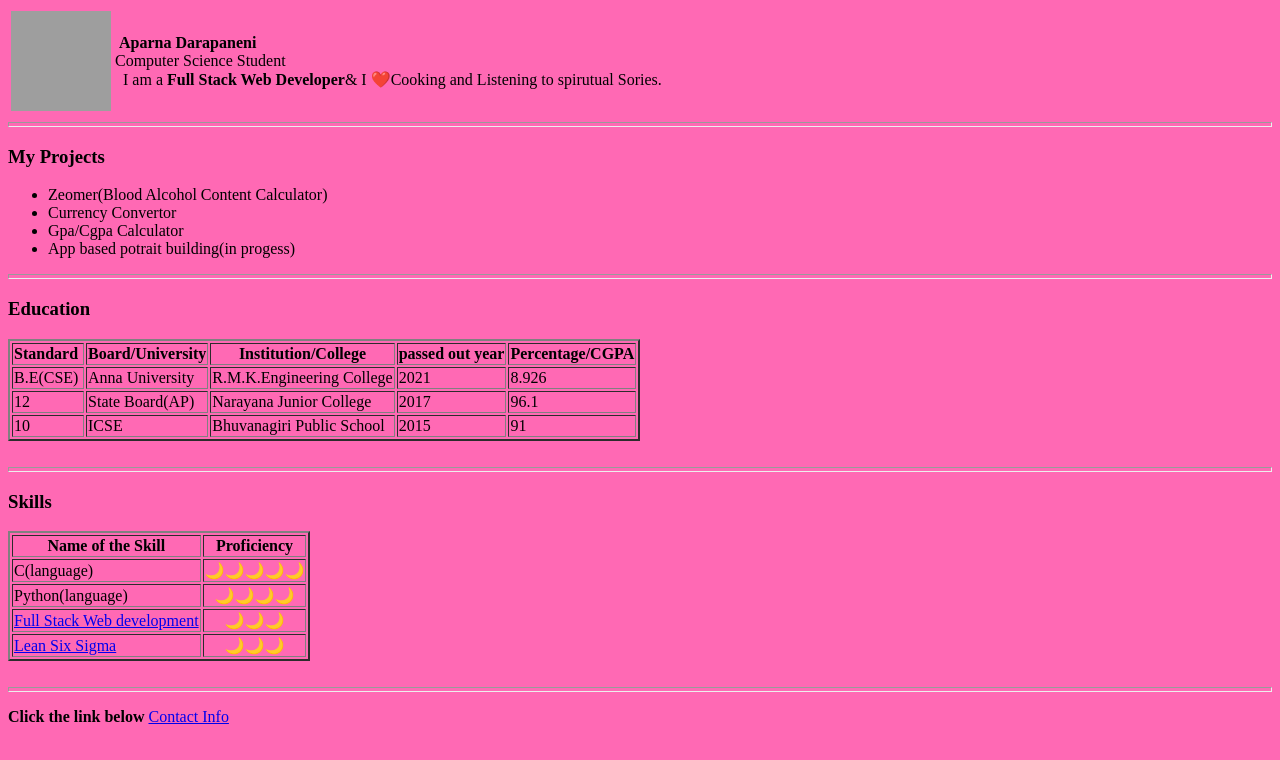
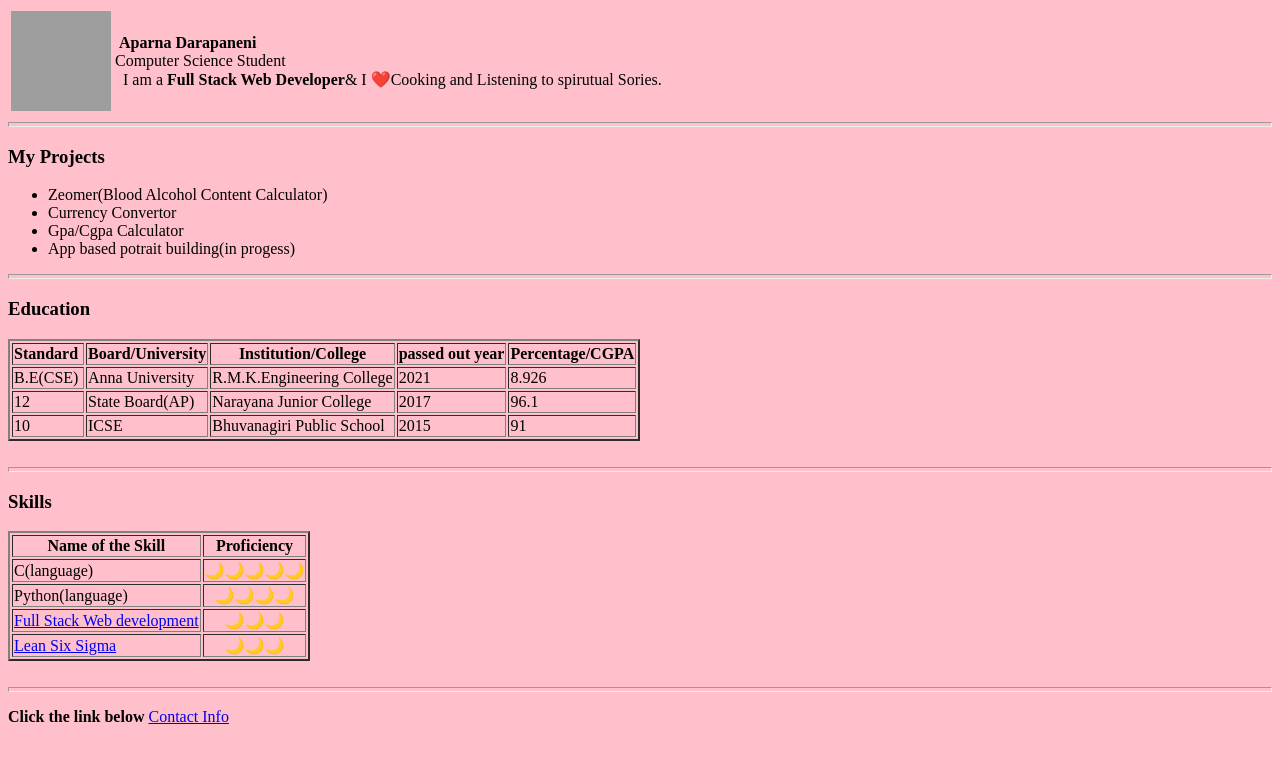
Before and after one commit to AparnaD301/cv, a plain HTML site: page index.html in a window 1280 px wide. Drawn offline with Linux system fonts and the light colour scheme; grey boxes are pictures that could not be loaded.

Commit message:
Update index.html

```diff
--- a/index.html
+++ b/index.html
@@ -3,7 +3,7 @@
   <title>😀Aparna's profile</title>
   <meta charset="utf-8">
 </head>
-<body style="background-color:hotpink">
+<body style="background-color:pink">
   <table>
     <tr>
       <td>
```
